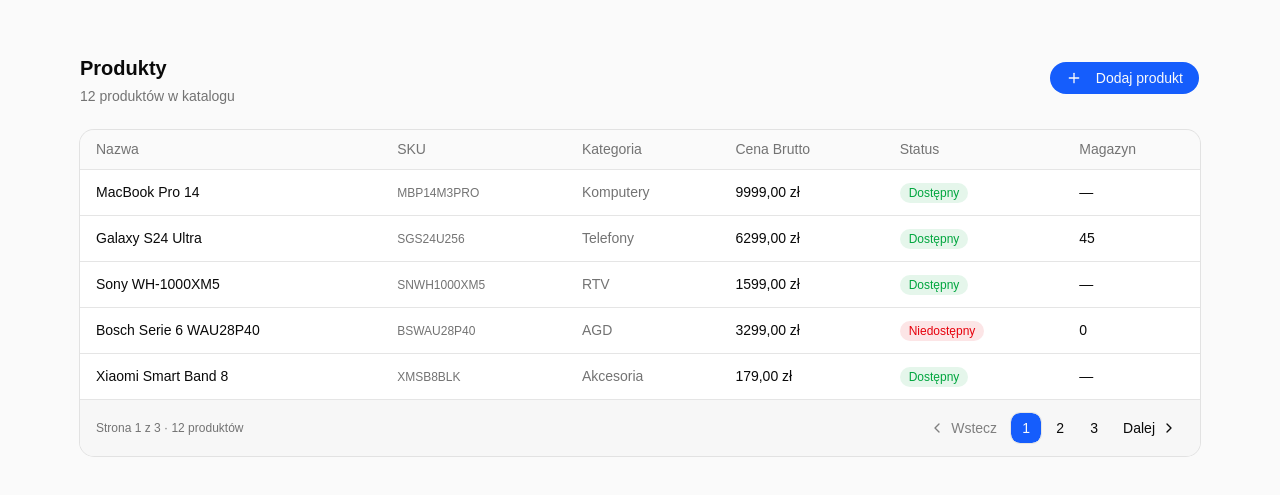
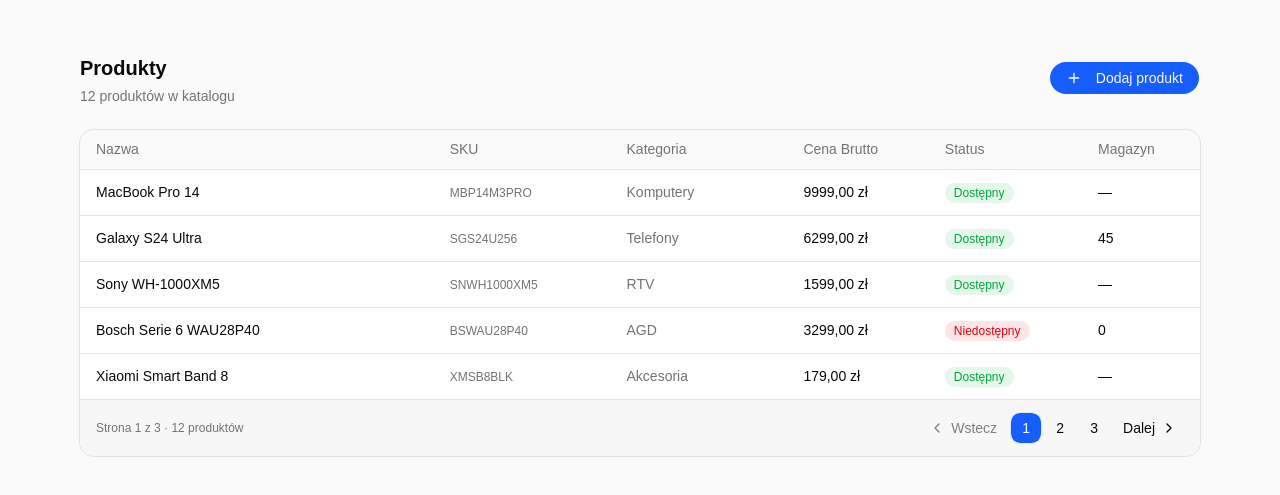
Before and after one commit to Bklzn/workconnect, a React (Vite) app: page / in a window 1280 px wide. Shown: the part 147-642 px from the top of the page. Built offline with nearby package versions, Linux system fonts and the light colour scheme.

Commit message:
table layout fix

```diff
--- a/src/components/products/ProductTable.tsx
+++ b/src/components/products/ProductTable.tsx
@@ -31,15 +31,15 @@ export function ProductTable({
   onPageChange,
 }: ProductTableProps) {
   return (
-    <Table>
+    <Table className="table-fixed">
       <TableHeader>
         <TableRow className="bg-muted/50 text-muted-foreground">
-          <TableHead>Nazwa</TableHead>
-          <TableHead>SKU</TableHead>
-          <TableHead>Kategoria</TableHead>
-          <TableHead>Cena Brutto</TableHead>
-          <TableHead>Status</TableHead>
-          <TableHead>Magazyn</TableHead>
+          <TableHead className="w-[30%]">Nazwa</TableHead>
+          <TableHead className="w-[15%]">SKU</TableHead>
+          <TableHead className="w-[15%]">Kategoria</TableHead>
+          <TableHead className="w-[12%]">Cena Brutto</TableHead>
+          <TableHead className="w-[13%]">Status</TableHead>
+          <TableHead className="w-[10%]">Magazyn</TableHead>
         </TableRow>
       </TableHeader>
       <TableBody>
@@ -48,11 +48,18 @@ export function ProductTable({
           if (product) {
             return (
               <TableRow key={product.sku}>
-                <TableCell className="text-foreground font-medium">
+                <TableCell
+                  className="truncate text-foreground font-medium"
+                  title={product.name}
+                >
                   {product.name}
                 </TableCell>
-                <TableCell className="text-xs">{product.sku}</TableCell>
-                <TableCell>{product.category}</TableCell>
+                <TableCell className="truncate text-xs" title={product.sku}>
+                  {product.sku}
+                </TableCell>
+                <TableCell className="truncate" title={product.category}>
+                  {product.category}
+                </TableCell>
                 <TableCell className="text-foreground font-medium">
                   {pln.format(product.priceGross)}
                 </TableCell>
```
